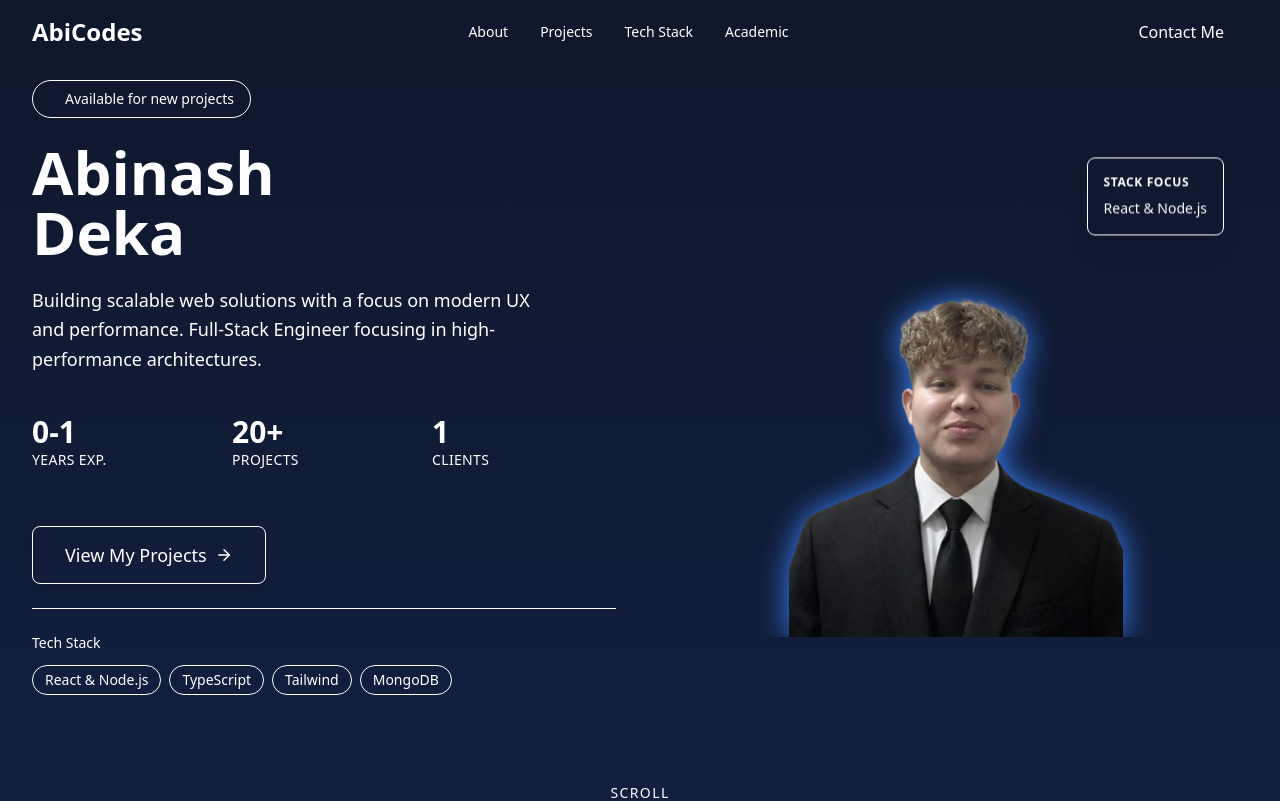
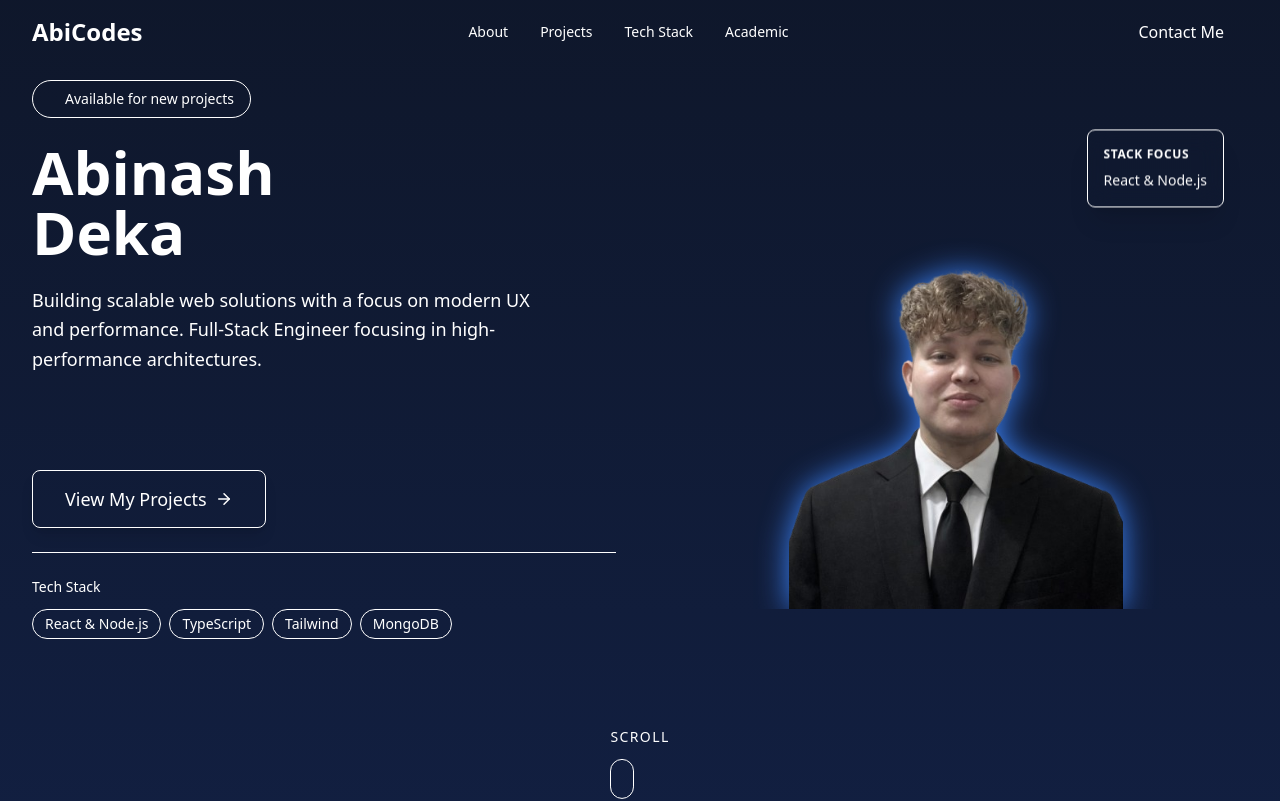
Before and after one commit to Abi-390/myPortfolio, a React app in the folder frontend/: page / in a window 1280 px wide. Shown: the top 801 px of the page. Built offline with nearby package versions, Linux system fonts and the light colour scheme; the HTML template or start-up script is replaced by a standard one.

Commit message:
Updated hero section of my portfolio

```diff
--- a/frontend/src/sections/Hero.jsx
+++ b/frontend/src/sections/Hero.jsx
@@ -76,13 +76,13 @@ const Hero = () => {
 
             {/* Stats */}
             <motion.div
-              className="grid grid-cols-3 gap-4 py-4"
+              className=" gap-4 py-4 items-center justify-center flex"
               variants={itemVariants}
             >
               {[
-                { number: '0-1', label: 'Years Exp.' },
-                { number: '20+', label: 'Projects' },
-                { number: '1', label: 'Clients' },
+                //{ number: '0-1', label: 'Years Exp.' },
+              //  { number: '10+', label: 'Projects' },
+               // { number: '1', label: 'Clients' },
               ].map((stat, i) => (
                 <div key={i} className="text-center md:text-left">
                   <div className="text-2xl md:text-3xl font-display font-bold text-accent">
```
